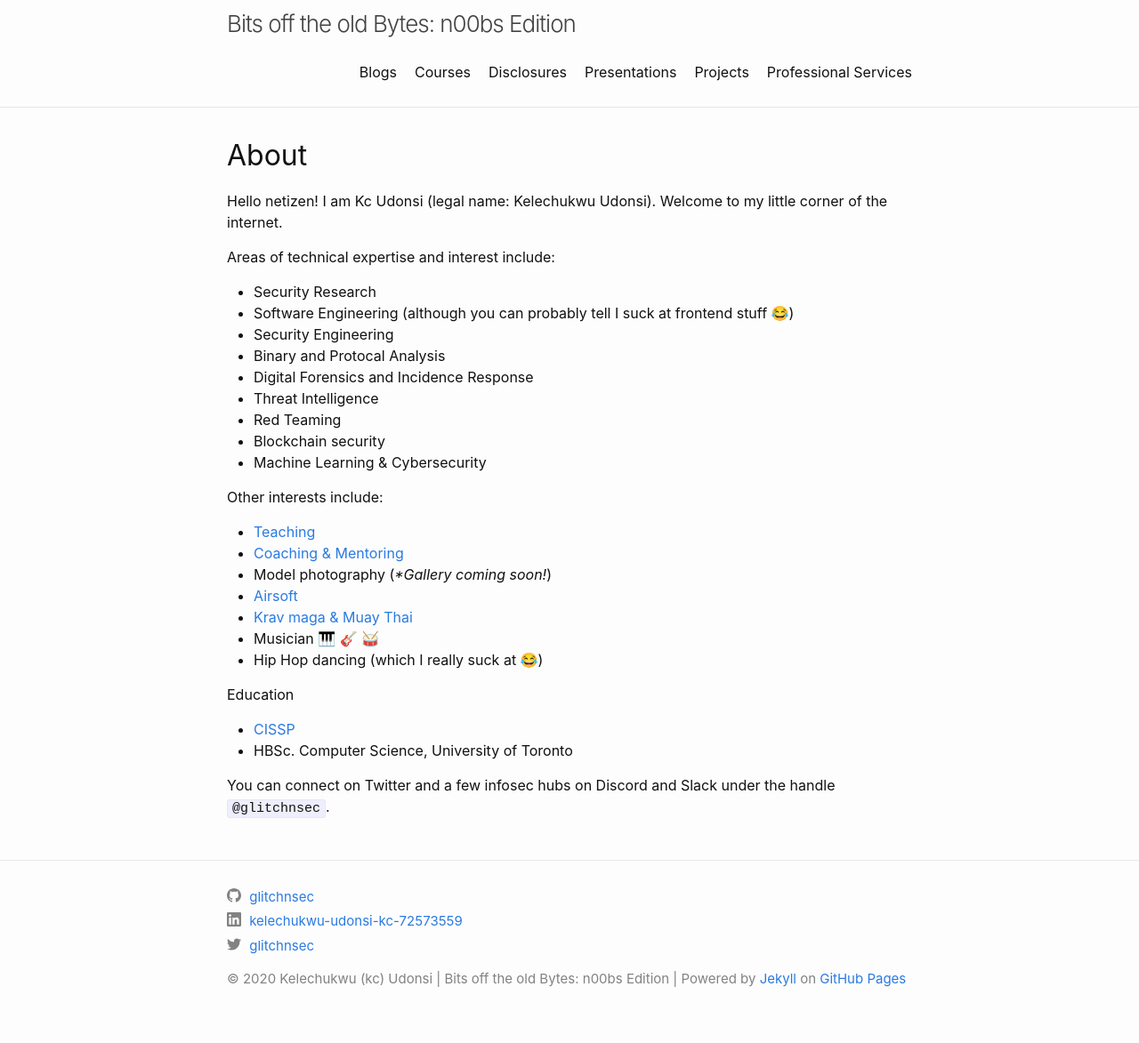
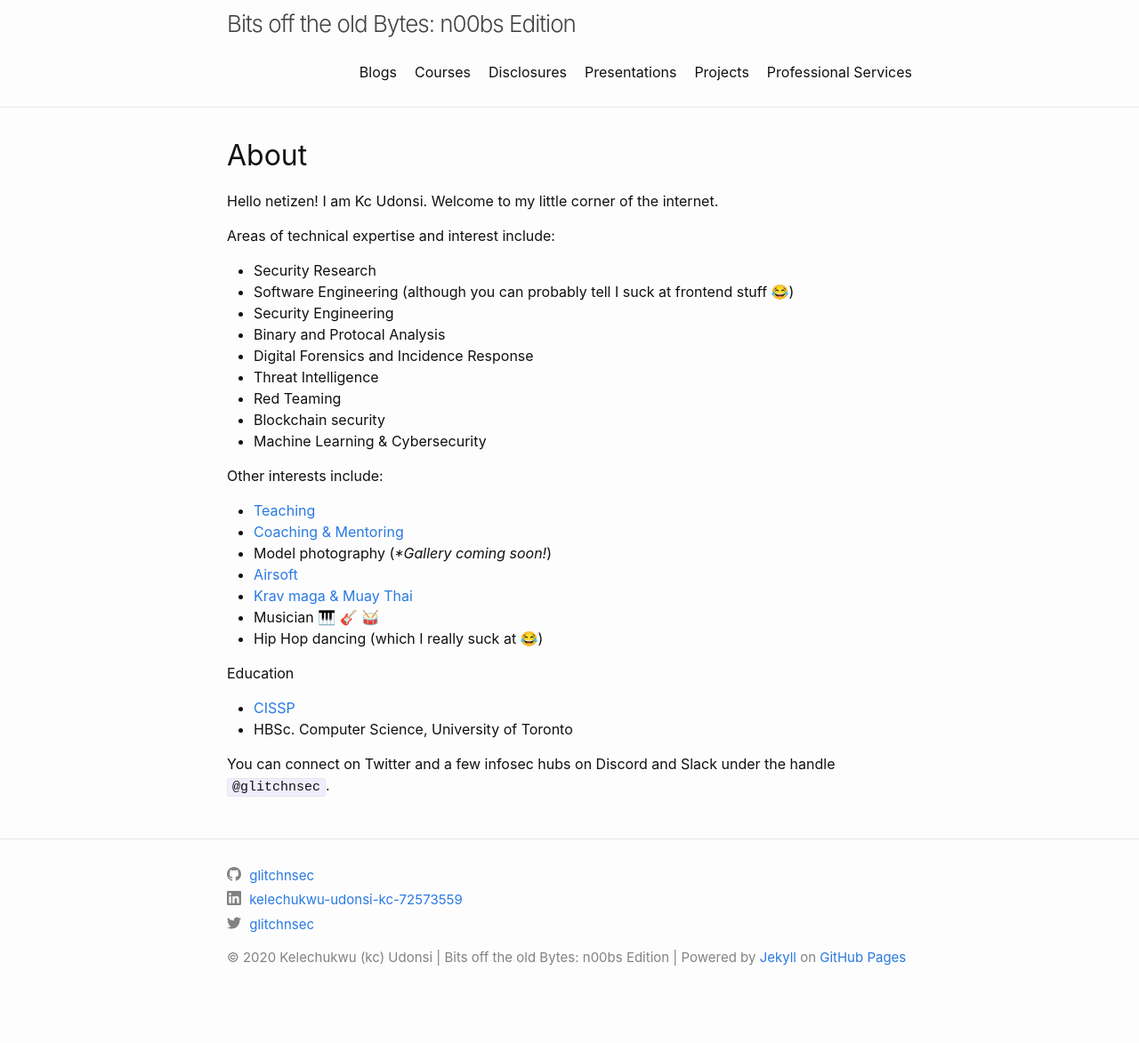
Before and after one commit to glitchnsec/glitchnsec.github.io, a Jekyll site: the page built from index.md, in a window 1280 px wide. Shown: the whole page at 89% size. Built offline with Jekyll 4.4.1, drawn with Linux system fonts in a browser that asks for light colours; after the commit the page ends 1149 px from its top, so only the background shows below that.

Commit message:
edit index.md

```diff
--- a/index.md
+++ b/index.md
@@ -8,7 +8,7 @@ title: Home
 
 # About
 
-Hello netizen! I am Kc Udonsi (legal name: Kelechukwu Udonsi). Welcome to my little corner of the internet.
+Hello netizen! I am Kc Udonsi. Welcome to my little corner of the internet.
 
 Areas of technical expertise and interest include:
 
```
